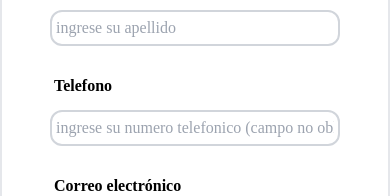
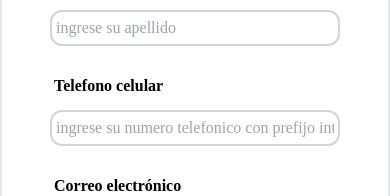
Before and after one commit to JulioLopez27/Plataforma-Nutricionista, a React (Vite) app in the folder web/: page /signup in a window 390 px wide. Shown: the part 360-556 px from the top of the page. Built offline with nearby package versions, Linux system fonts and the light colour scheme; no server answers.

Commit message:
Add phone validation

```diff
--- a/web/src/pages/Signup/index.jsx
+++ b/web/src/pages/Signup/index.jsx
@@ -20,7 +20,10 @@ const validateFileType = (value) => {
 const validationSchema = yup.object().shape({
     nombre: yup.string().required('Campo obligatorio'),
     apellido: yup.string().required('Campo obligatorio'),
-    telefono: yup.number().integer().typeError("Ingrese datos numéricos"),
+    telefono: yup.string()
+        .min(9, 'El número de teléfono debe tener al menos 9 dígitos')
+        .max(15, 'El número de teléfono tiene un máximo de 15 dígitos')
+        .matches(/^[0-9]*$/, 'El número de teléfono solo puede contener números'),
     email: yup.string().email().required('Campo obligatorio'),
     password: yup.string().min(6, 'La contraseña debe tener al menos 6 caracteres')
         .max(12, 'La contraseña no puede tener más de 12 caracteres')
@@ -146,8 +149,8 @@ export const Signup = () => {
                         autoComplete="off"
                         type="text"
                         name="telefono"
-                        label="Telefono"
-                        placeholder="ingrese su numero telefonico (campo no obligatorio)"
+                        label="Telefono celular"
+                        placeholder="ingrese su numero telefonico con prefijo internacional (campo no obligatorio)"
                         error={formik.touched.telefono && formik.errors.telefono}
                         value={formik.values.telefono}
                         onChange={formik.handleChange}
```
